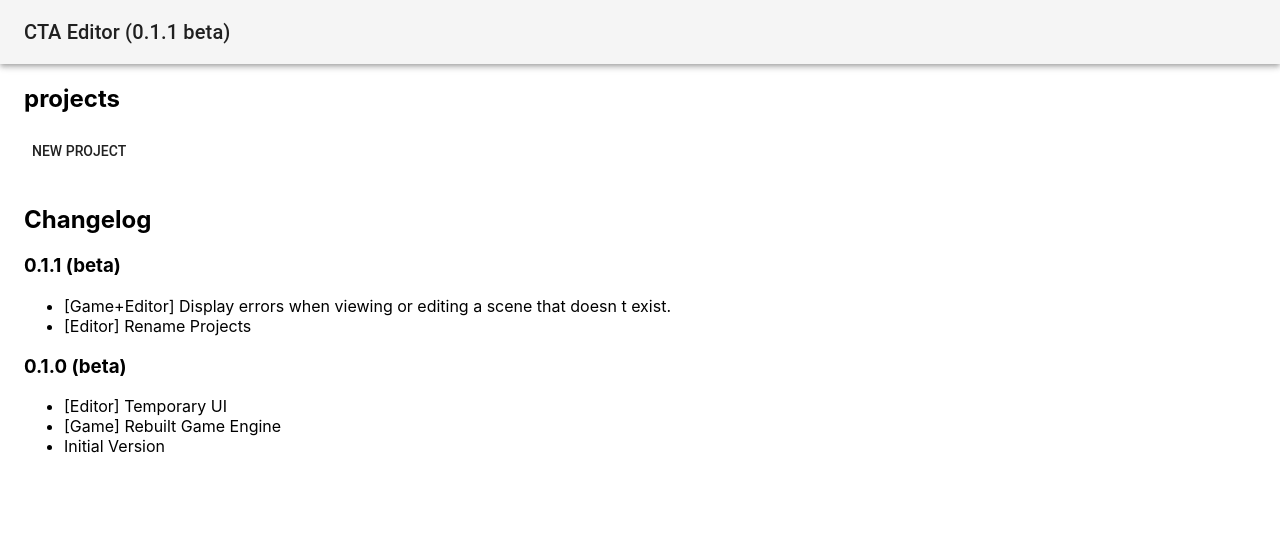
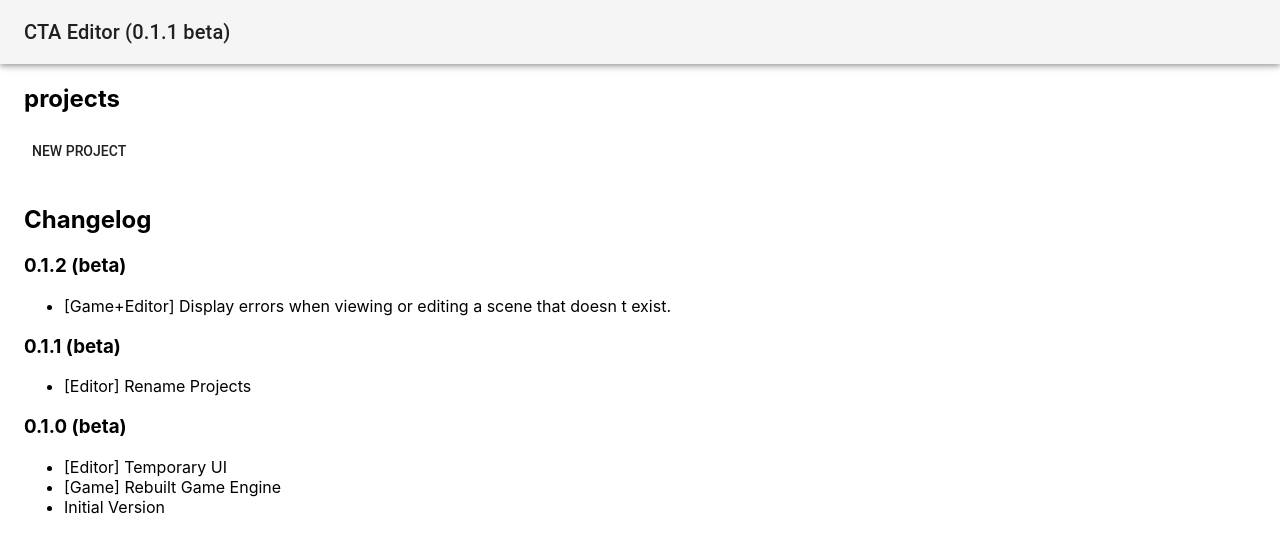
Before and after one commit to imdaveead/text-adventure-editor, a React (Create React App) app: page / in a window 1280 px wide. Shown: the top 552 px of the page. Built offline with nearby package versions, Linux system fonts and the light colour scheme.

Commit message:
[changelog] fix versioning

```diff
--- a/src/Changelog.jsx
+++ b/src/Changelog.jsx
@@ -3,10 +3,16 @@ import React from 'react';
 
 export const changelogData = [
   {
+    name: '0.1.2',
+    beta: true,
+    info: [
+      '[Game+Editor] Display errors when viewing or editing a scene that doesn\nt exist.',
+    ]
+  },
+  {
     name: '0.1.1',
     beta: true,
     info: [
-      '[Game+Editor] Display errors when viewing or editing a scene that doesn\nt exist.',
       '[Editor] Rename Projects',
     ]
   },
```
